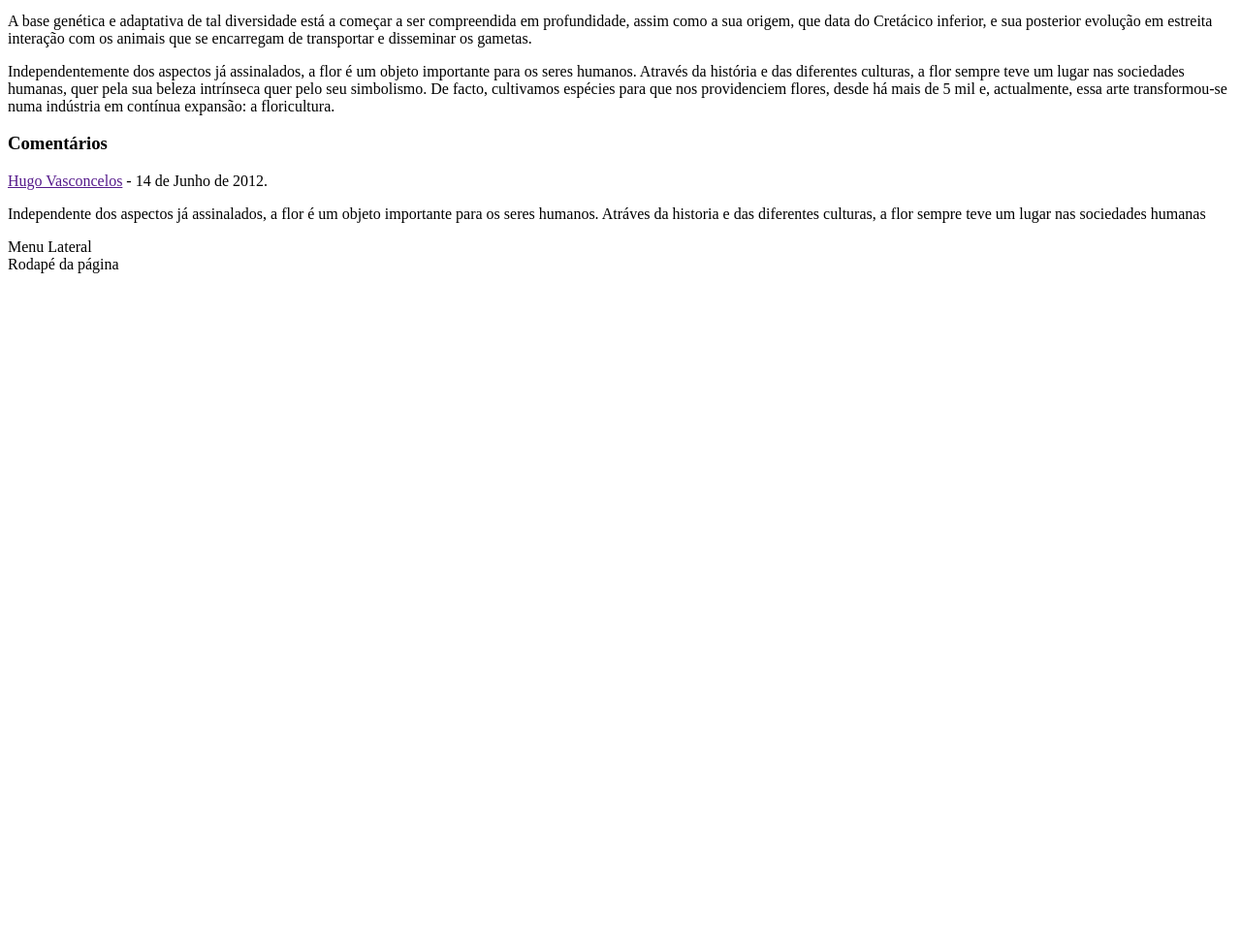
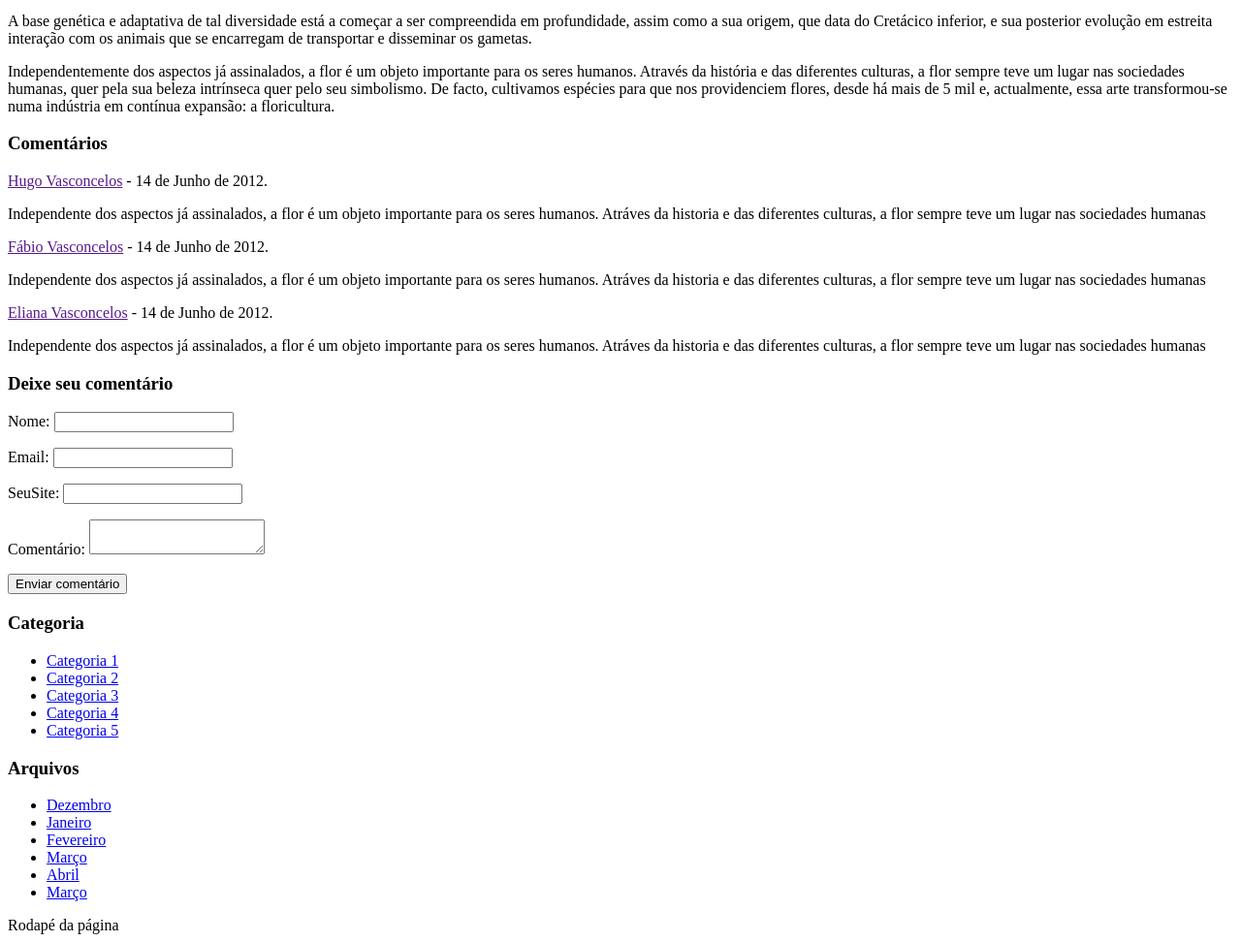
Before and after one commit to livianyrodrigues/html5, a plain HTML site: page html5/index.html in a window 1280 px wide. Shown: the part 780-1752 px from the top of the page at 97% size. Before the commit the page ends 1070 px from the top, so only its background shows below. Drawn offline with Linux system fonts and the light colour scheme.

Commit message:
Aula 10 Finalizada

```diff
--- a/html5/index.html
+++ b/html5/index.html
@@ -13,9 +13,9 @@
 		<li><a href=""> Arquivos</a></li>
 		<li><a href=""> Contatos</a></li>
 		<li><a href=""> Assine</a></li>
-
 		</ul>
 	</nav>
+
 	<section id="intro">
 
 	<header>
@@ -52,11 +52,6 @@
 	</article>
 </section>
 
-
-
-
-
-
 <section id="coments">
 	<h3>Comentários</h3>
 	<article>
@@ -65,14 +60,73 @@
 		</header>
 		<p> Independente dos aspectos já assinalados, a flor é um objeto importante para os seres humanos. Atráves da historia e das diferentes culturas, a flor sempre teve um lugar nas sociedades humanas</p>
 	</article>
-
-
-</section>
+	<article>
+		<header>
+		<a href="">Fábio Vasconcelos</a> -  14 de Junho de 2012.
 		</header>
+		<p> Independente dos aspectos já assinalados, a flor é um objeto importante para os seres humanos. Atráves da historia e das diferentes culturas, a flor sempre teve um lugar nas sociedades humanas</p>
+		<article>
+		<header>
+		<a href="">Eliana Vasconcelos</a> -  14 de Junho de 2012.
+		</header>
+		<p> Independente dos aspectos já assinalados, a flor é um objeto importante para os seres humanos. Atráves da historia e das diferentes culturas, a flor sempre teve um lugar nas sociedades humanas</p>
+	</article>
 	</article>
 </section>
 
-<aside>Menu Lateral</aside>
+<form method="post" action="#">
+
+<h3>Deixe seu comentário </h3>
+<p>
+<label for="name"> Nome: </label>
+<input name="name" id="name" type="text" required>
+</p>
+<p>
+<label for="email"> Email: </label>
+<input name="email" id="email" type="email" required>
+</p>
+
+<p>
+<label for="website"> SeuSite: </label>
+<input name="website" id="website" type="url">
+</p>
+
+<p>
+<label for="comment"> Comentário: </label>
+<textarea name="comment" id="comment" required> </textarea>
+</p>
+
+<p>
+<input type="submit" value="Enviar comentário">
+</p>
+
+</form>
+
+<aside>
+<section>
+<h3> Categoria </h3>
+	<ul>
+		<li> <a href="#"> Categoria 1</a>
+		<li> <a href="#"> Categoria 2</a>
+		<li> <a href="#"> Categoria 3</a>
+		<li> <a href="#"> Categoria 4</a>
+		<li> <a href="#"> Categoria 5</a>
+	</ul>
+</section>
+
+<section>
+<h3> Arquivos </h3>
+	<ul>
+		<li> <a href="#"> Dezembro</a>
+		<li> <a href="#"> Janeiro</a>
+		<li> <a href="#"> Fevereiro</a>
+		<li> <a href="#"> Março</a>
+		<li> <a href="#"> Abril</a>
+		<li> <a href="#"> Março</a>
+	</ul>
+</section>
+
+</aside>
 <footer>Rodapé da página</footer>
 
 </body>
```
Lines whose indentation alone changed are shown as unchanged.
